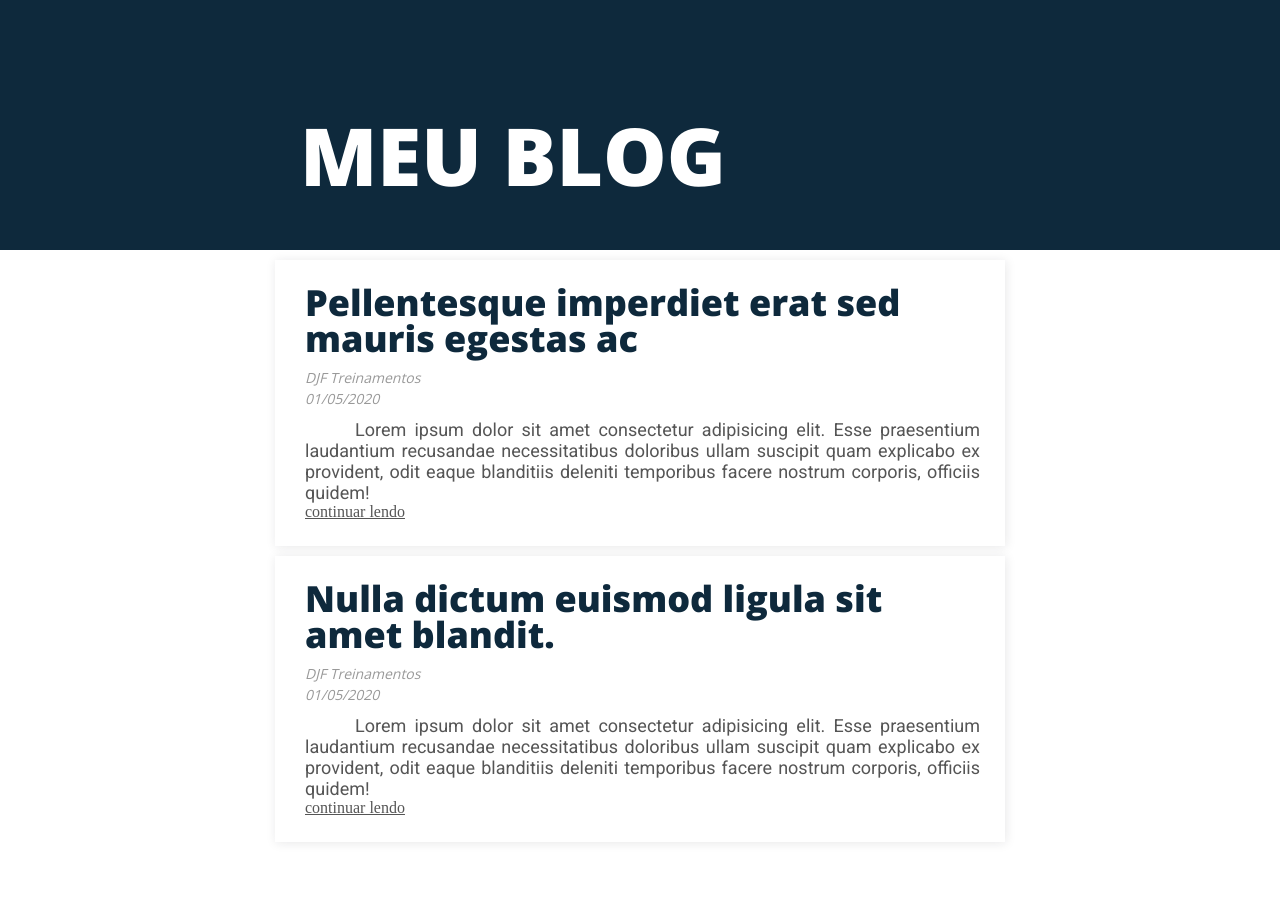
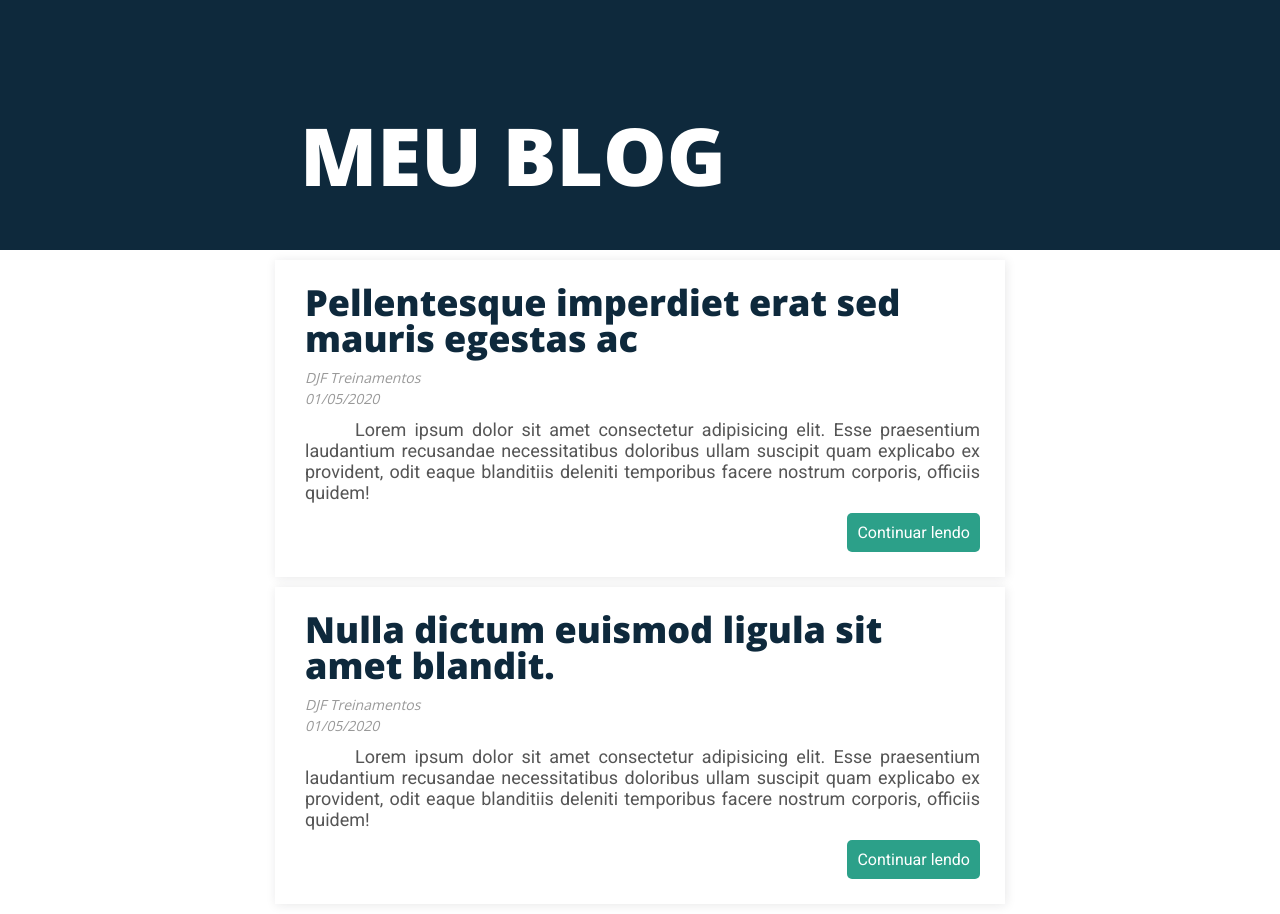
Before and after one commit to djftreinamentos/djf-css-np-blog-list, a website: page public/index.html in a window 1280 px wide. Before the commit the page ends 852 px from the top, so only its background shows below. Drawn offline with nearby package versions, Linux system fonts and the light colour scheme.

Commit message:
add post footer

```diff
--- a/public/resources/css/blog.css
+++ b/public/resources/css/blog.css
@@ -59,3 +59,27 @@
     text-align: justify;
     text-indent: 50px;
 }
+
+.post-footer{
+    margin-top: 10px;
+    text-align: right;
+}
+
+.btn-link{
+    border: none;
+    background-color: #2ca089;
+    color: #fff;
+    font-family: 'Roboto',sans-serif;
+    text-decoration: none;
+    display: inline-block;
+    padding: 10px;
+    border-radius: 5px;
+}
+
+.btn-link::first-letter{
+    text-transform: capitalize;
+}
+
+.btn-link:hover{
+    background-color: #0e293c;
+}
```
